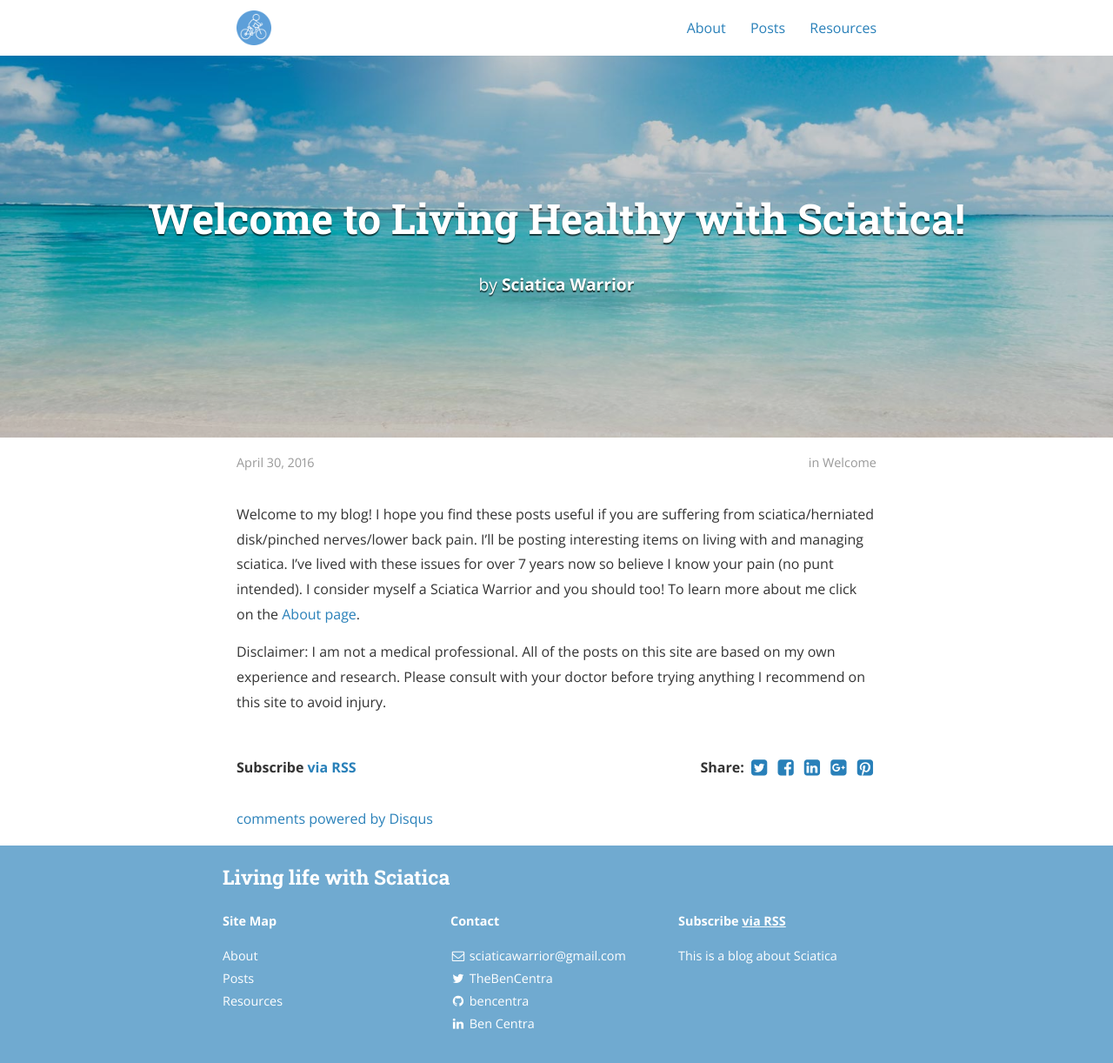
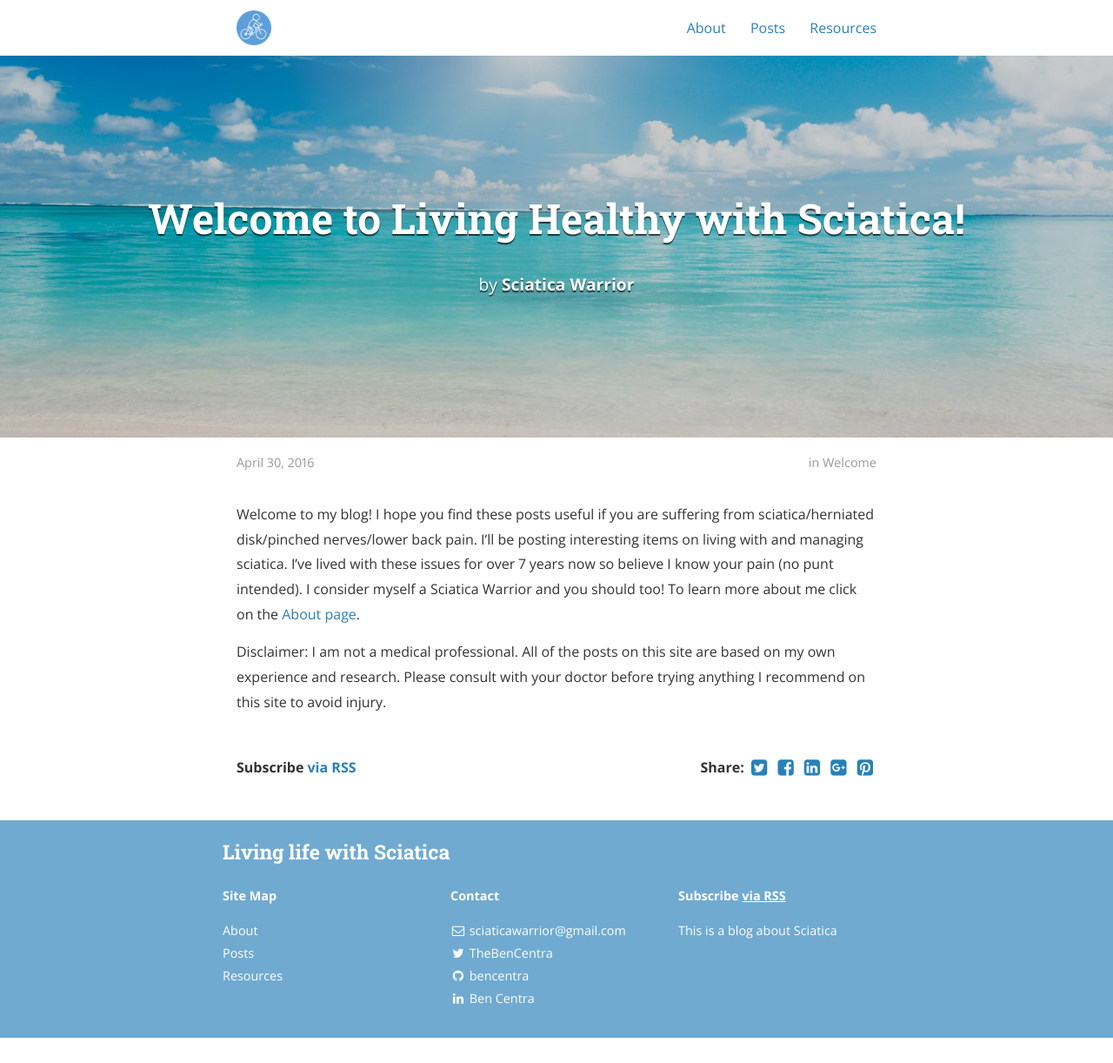
Before and after one commit to sciaticawarrior/sciaticatest, a Jekyll site: the page built from _posts/2015-04-18-welcome-to-jekyll.markdown, in a window 1280 px wide. Shown: the whole page at 87% size. Built offline with Jekyll 4.4.1, drawn with Linux system fonts in a browser that asks for light colours; nearby versions of some CDN libraries; comment, search, counter and statistics services are not loaded; a style sheet for code colours, icons or effects is not loaded; after the commit the page ends 1193 px from its top, so only the background shows below that; some of the changed lines change nothing that is shown.

Commit message:
got rid of disqus settings

```diff
--- a/_config.yml
+++ b/_config.yml
@@ -34,18 +34,18 @@ paginate_path: "/page:num/"
 #     tag: '/tag/:name/'
 
 # Disqus comments
-disqus_shortname: bencentra
+disqus_shortname:
 
 # Google analytics
 # ga_tracking_id: "UA-XXXX-1"
 
 # Category descriptions (for archive pages)
 descriptions:
-  - cat: jekyll
-    desc: "Posts describing Jekyll setup techniques."
+  - cat:
+    desc: ""
 
-  - cat: dummy
-    desc: "Just some placeholder posts, lorem ipsum and the rest."
+  - cat:
+    desc: ""
 
 # Social icons and sharing options
 #
@@ -172,6 +172,6 @@ protocols:
 
     twitter_image: "assets/logo.png"
 
-    os_repo: "https://github.com/RichardLitt/wordhoardpress.com"
+    os_repo: ""
     os_rcs_type: "git"
-    os_src: "git@github.com:RichardLitt/wordhoardpress.com.git"
+    os_src: ""
```
